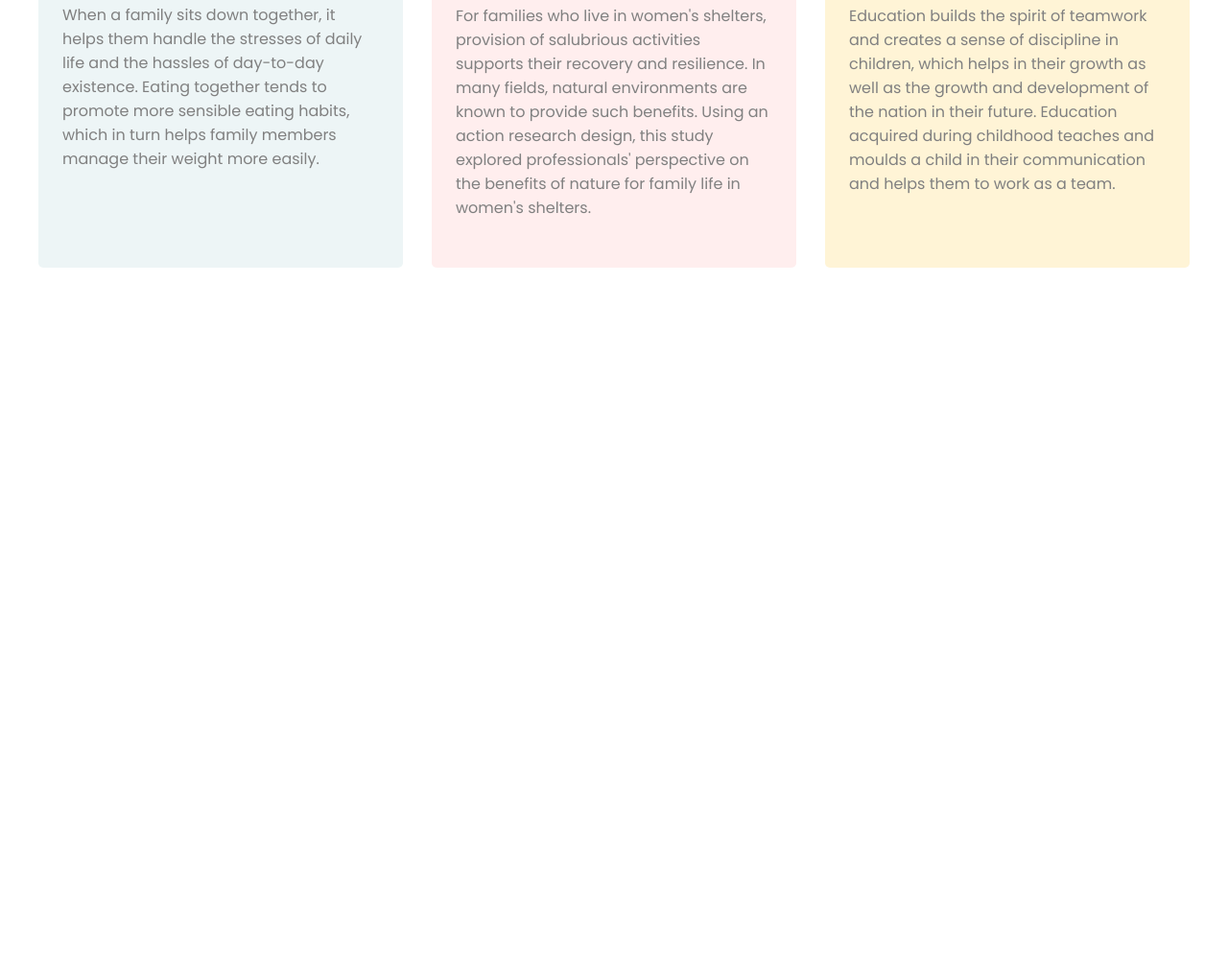
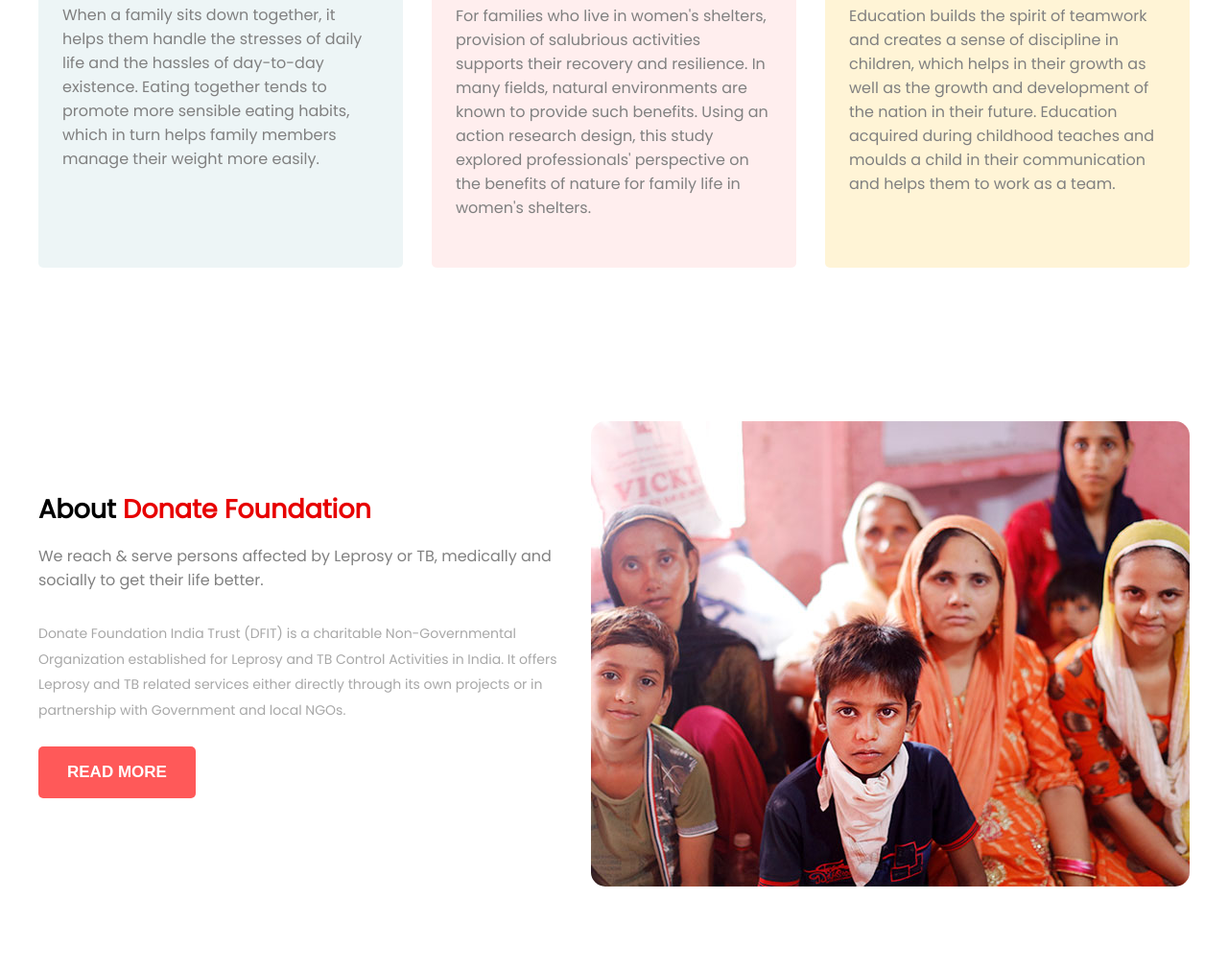
Before and after one commit to princemahmud1/donate-today, a plain HTML site: page index.html in a window 1280 px wide. Shown: the part 1853-2864 px from the top of the page at 96% size. Before the commit the page ends 2212 px from the top, so only its background shows below. Drawn offline with Linux system fonts and the light colour scheme.

Commit message:
added about

```diff
--- a/index.html
+++ b/index.html
@@ -52,7 +52,7 @@
         <p class="wd-60">Donate today as a humanitarian organaization. Who are always engaged in human service. They
             collect money
             from the rich and help the helpless, the poor, the orphans.</p>
-        <div class="donate-planebox">
+        <div class="donate-planebox wd-1200">
             <div class="box-1">
                 <img src="icons/food.png" alt="">
                 <h1>Food for a family</h1>
@@ -78,6 +78,22 @@
             </div>
         </div>
     </section>
+    <section class="about">
+        <div class="about-details wd-1200">
+            <div class="about-text">
+                <h1>About<span> Donate Foundation</span></h1>
+                <h6>We reach & serve persons affected by Leprosy or TB, medically and socially to get their life better.
+                </h6>
+                <p>Donate Foundation India Trust (DFIT) is a charitable Non-Governmental Organization established for
+                    Leprosy and TB Control Activities in India. It offers Leprosy and TB related services either
+                    directly through its own projects or in partnership with Government and local NGOs.</p>
+                <button class="button">READ MORE</button>
+            </div>
+            <div class="about-photo">
+                <img src="images/about.jpg" alt="">
+            </div>
+        </div>
+    </section>
 </body>
 
 </html>
--- a/style.css
+++ b/style.css
@@ -5,6 +5,11 @@ body {
 * {
     margin: 0;
     padding: 0;
+}
+
+.wd-1200 {
+    width: 1200px;
+    margin: auto;
 }
 
 button {
@@ -112,8 +117,6 @@ button {
 
 .donate-planebox {
     display: flex;
-    width: 1200px;
-    margin: auto;
 }
 
 .box-1 {
@@ -149,3 +152,43 @@ button {
 .donate-planebox p {
     color: #808080;
 }
+
+/*----------------------About Details------------------------*/
+.about {
+    padding: 80px 0;
+}
+
+.about-details {
+    display: flex;
+}
+
+.about-text {
+    margin-top: 72px;
+}
+
+.about-text h1 {
+    font-size: 27px;
+    margin-bottom: 16px;
+}
+
+.about-text span {
+    color: #e70000;
+}
+
+.about-text h6 {
+    margin-bottom: 30px;
+    font-size: 16px;
+    font-weight: 500;
+    color: #818181;
+}
+
+.about-text p {
+    color: #a8a8a8;
+    font-size: 14px;
+    line-height: 1.9em;
+    margin-bottom: 25px;
+}
+
+.about-photo img {
+    border-radius: 15px;
+}
```
